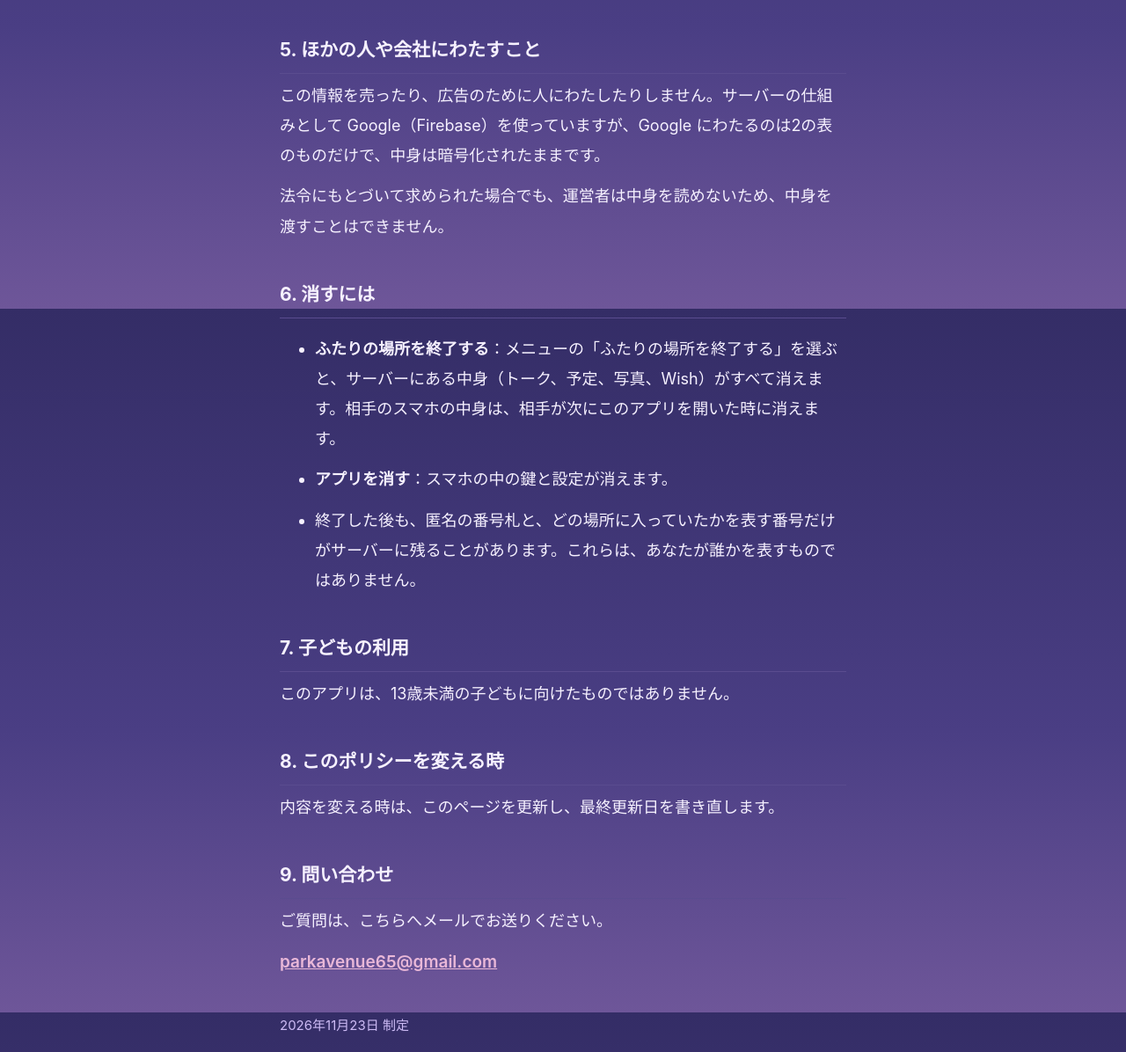
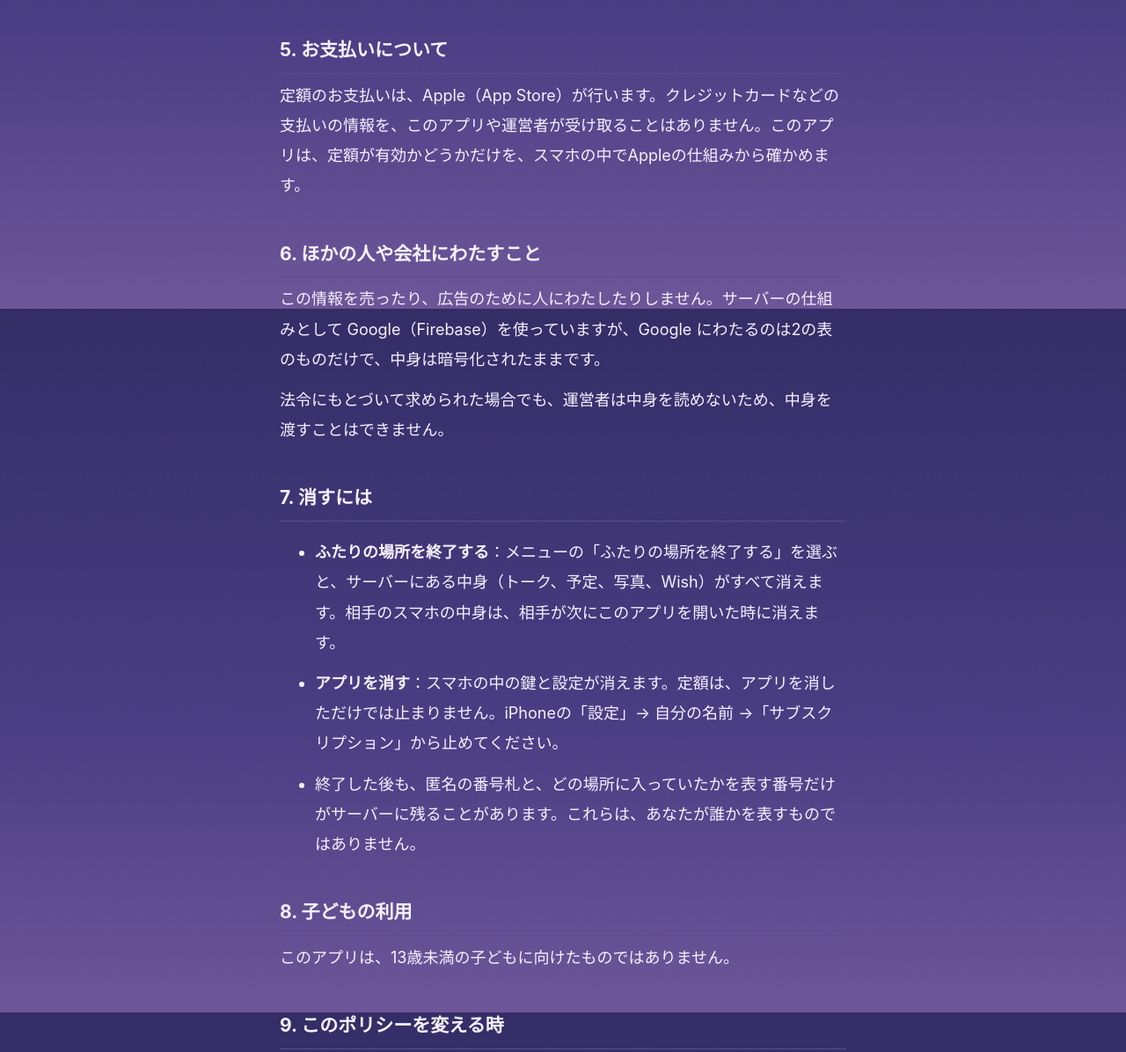
Before and after one commit to parkavenue65-masa/nima-support, a plain HTML site: page privacy.html in a window 1280 px wide. Shown: the part 2049-3245 px from the top of the page at 88% size. Drawn offline with Linux system fonts and the light colour scheme.

Commit message:
Support and privacy pages: subscription pricing, cancelling, and payments
Co-Authored-By: Claude Fable 5.2 <noreply@anthropic.com>

```diff
--- a/privacy.html
+++ b/privacy.html
@@ -36,20 +36,22 @@
 <li><strong>Face ID・暗証番号</strong>：「開くときに鍵をかける」を選んだ時だけ使います。確かめるのはスマホ自身で、このアプリは結果（開けてよいか）だけを受け取ります。</li>
 <li><strong>通知</strong>：使いません。</li>
 </ul>
-<h2>5. ほかの人や会社にわたすこと</h2>
+<h2>5. お支払いについて</h2>
+<p>定額のお支払いは、Apple（App Store）が行います。クレジットカードなどの支払いの情報を、このアプリや運営者が受け取ることはありません。このアプリは、定額が有効かどうかだけを、スマホの中でAppleの仕組みから確かめます。</p>
+<h2>6. ほかの人や会社にわたすこと</h2>
 <p>この情報を売ったり、広告のために人にわたしたりしません。サーバーの仕組みとして Google（Firebase）を使っていますが、Google にわたるのは2の表のものだけで、中身は暗号化されたままです。</p>
 <p>法令にもとづいて求められた場合でも、運営者は中身を読めないため、中身を渡すことはできません。</p>
-<h2>6. 消すには</h2>
+<h2>7. 消すには</h2>
 <ul>
 <li><strong>ふたりの場所を終了する</strong>：メニューの「ふたりの場所を終了する」を選ぶと、サーバーにある中身（トーク、予定、写真、Wish）がすべて消えます。相手のスマホの中身は、相手が次にこのアプリを開いた時に消えます。</li>
-<li><strong>アプリを消す</strong>：スマホの中の鍵と設定が消えます。</li>
+<li><strong>アプリを消す</strong>：スマホの中の鍵と設定が消えます。定額は、アプリを消しただけでは止まりません。iPhoneの「設定」→ 自分の名前 →「サブスクリプション」から止めてください。</li>
 <li>終了した後も、匿名の番号札と、どの場所に入っていたかを表す番号だけがサーバーに残ることがあります。これらは、あなたが誰かを表すものではありません。</li>
 </ul>
-<h2>7. 子どもの利用</h2>
+<h2>8. 子どもの利用</h2>
 <p>このアプリは、13歳未満の子どもに向けたものではありません。</p>
-<h2>8. このポリシーを変える時</h2>
+<h2>9. このポリシーを変える時</h2>
 <p>内容を変える時は、このページを更新し、最終更新日を書き直します。</p>
-<h2>9. 問い合わせ</h2>
+<h2>10. 問い合わせ</h2>
 <p>ご質問は、こちらへメールでお送りください。</p>
 <p class="mail"><a href="mailto:parkavenue65@gmail.com">parkavenue65@gmail.com</a></p>
 <p class="date">2026年11月23日 制定</p>
```
Also changed, not shown: index.html (+7 -1 lines).
